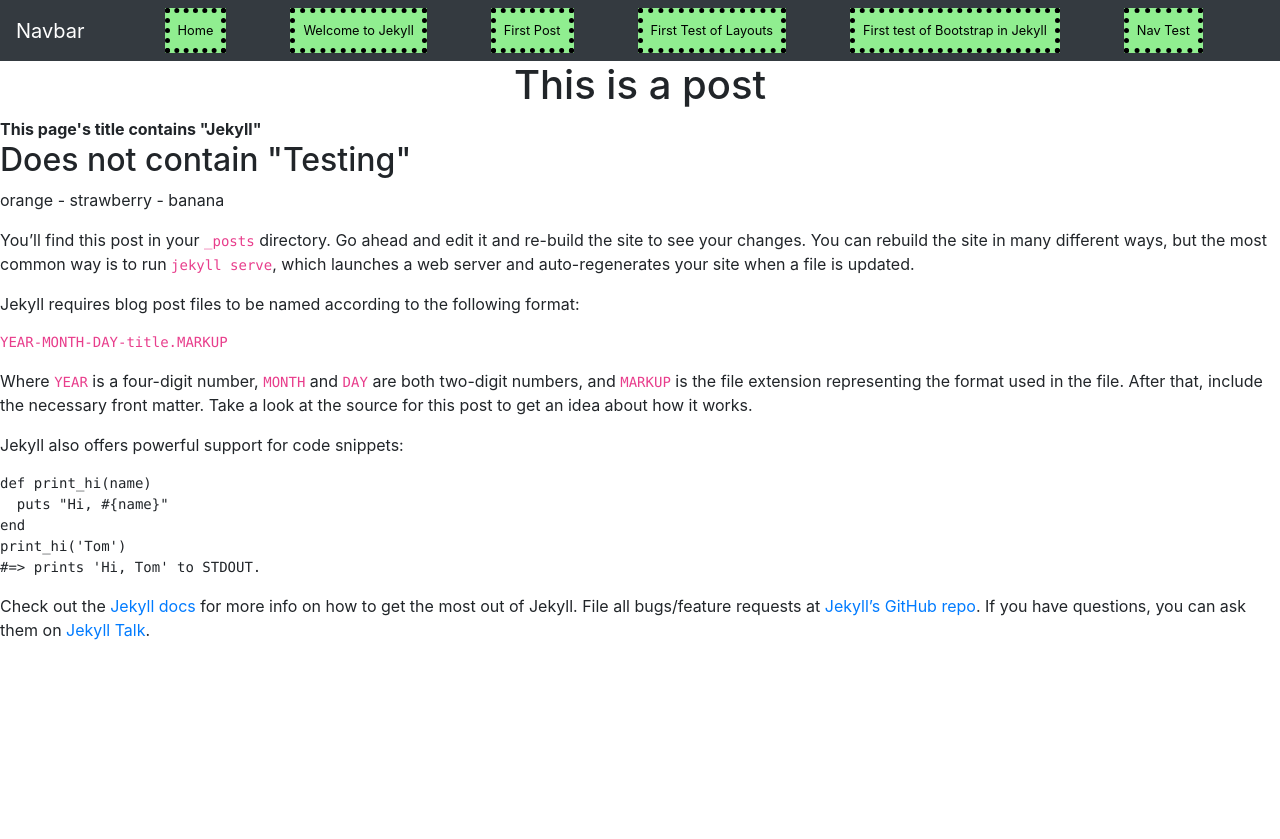
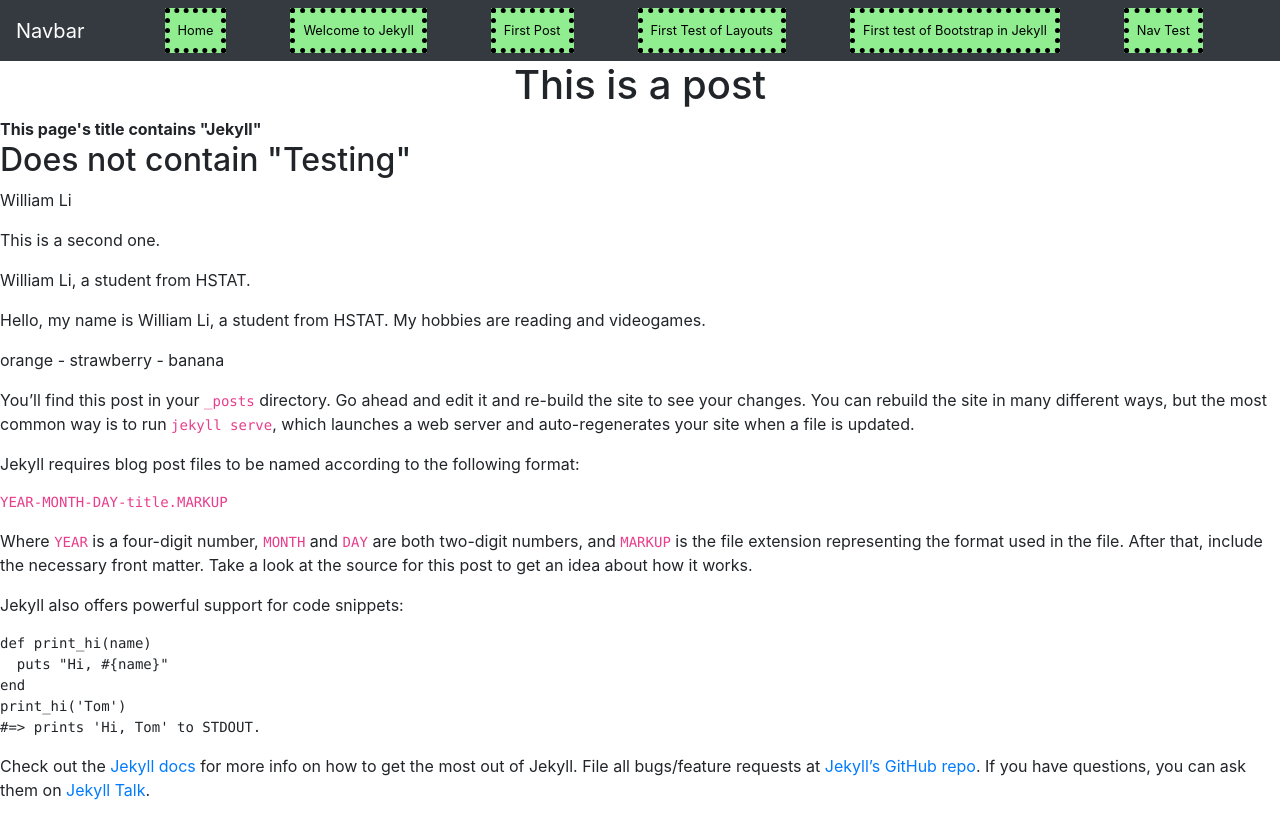
Before and after one commit to williaml4292/SEP-Notes, a Jekyll site: the page built from _posts/2025-02-24-welcome-to-jekyll.markdown, in a window 1280 px wide. Shown: the top 839 px of the page. Built offline with Jekyll 4.4.1, drawn with Linux system fonts in a browser that asks for light colours; nearby versions of some CDN libraries.

Commit message:
font-matter-default testing with capture liquid tag

```diff
--- a/_config.yml
+++ b/_config.yml
@@ -35,6 +35,7 @@ defaults:
     values:
       type: "posts"
       layout: "post"
+      author: "William Li"
 
 # Build settings
 theme: minima
--- a/_posts/2025-02-24-welcome-to-jekyll.markdown
+++ b/_posts/2025-02-24-welcome-to-jekyll.markdown
@@ -4,6 +4,22 @@ date:   2025-02-24 14:09:28 -0500
 categories: jekyll-update
 permalink: /welcome-to-jekyll/
 ---
+{{ page.author }}
+
+This is a second one.
+{% capture author2 %}
+{{ page.author }}, a student from HSTAT.
+{% endcapture %}
+{{ author2 }}
+
+{% assign hobbies = "reading and videogames." %}
+
+{% capture introduction %}
+Hello, my name is {{ author2 }} My hobbies are {{ hobbies }}
+{% endcapture %}
+{{ introduction }}
+
+
 {% assign smoothie_flavors = "orange, strawberry, banana" | split: ", " %}
 
 {% for flavor in smoothie_flavors -%}
@@ -11,7 +27,6 @@ permalink: /welcome-to-jekyll/
     {{ flavor }}{% unless forloop.last %} - {% endunless -%}
 
 {% endfor %}
-
 
 You’ll find this post in your `_posts` directory. Go ahead and edit it and re-build the site to see your changes. You can rebuild the site in many different ways, but the most common way is to run `jekyll serve`, which launches a web server and auto-regenerates your site when a file is updated.
 
```
